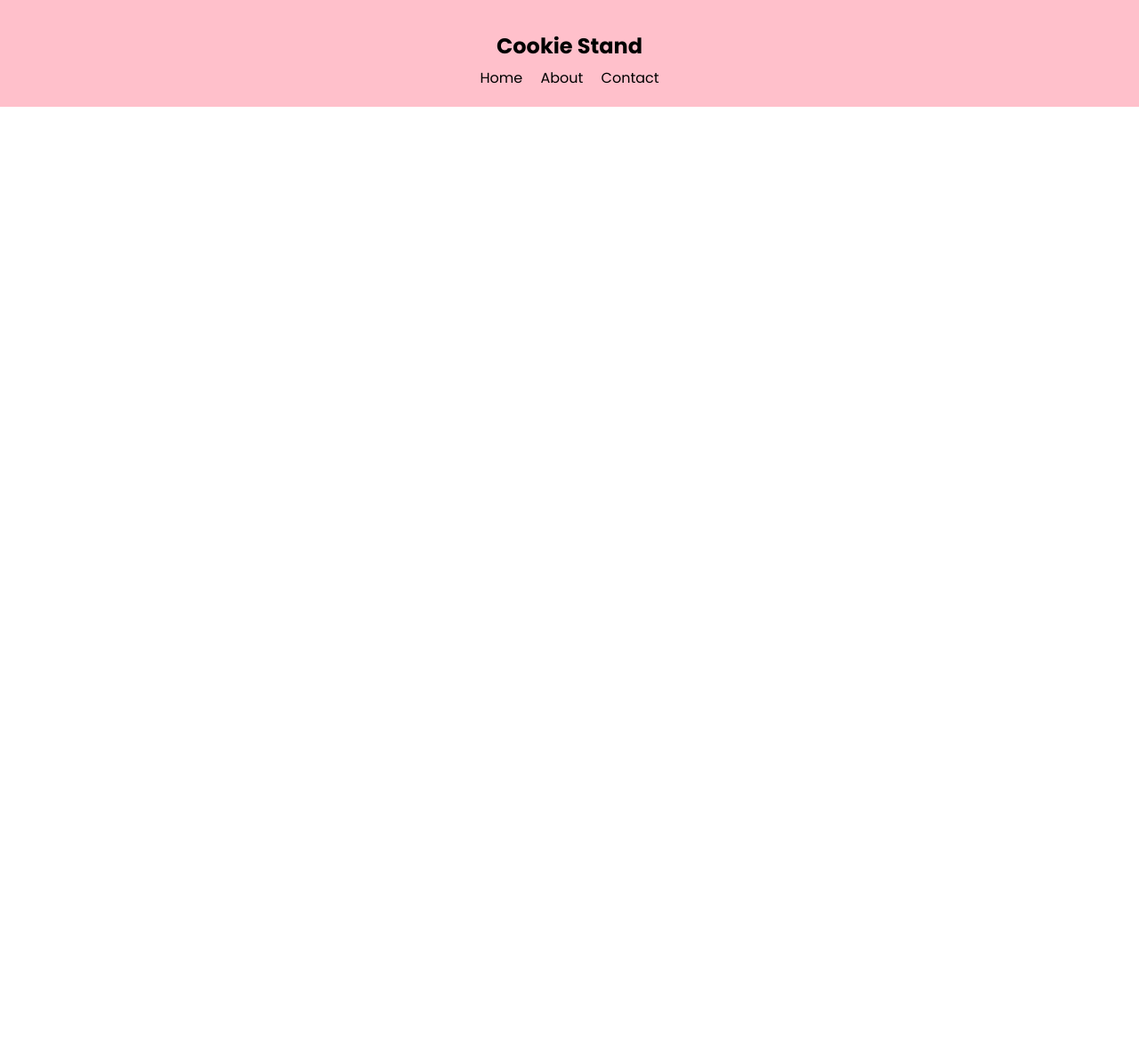
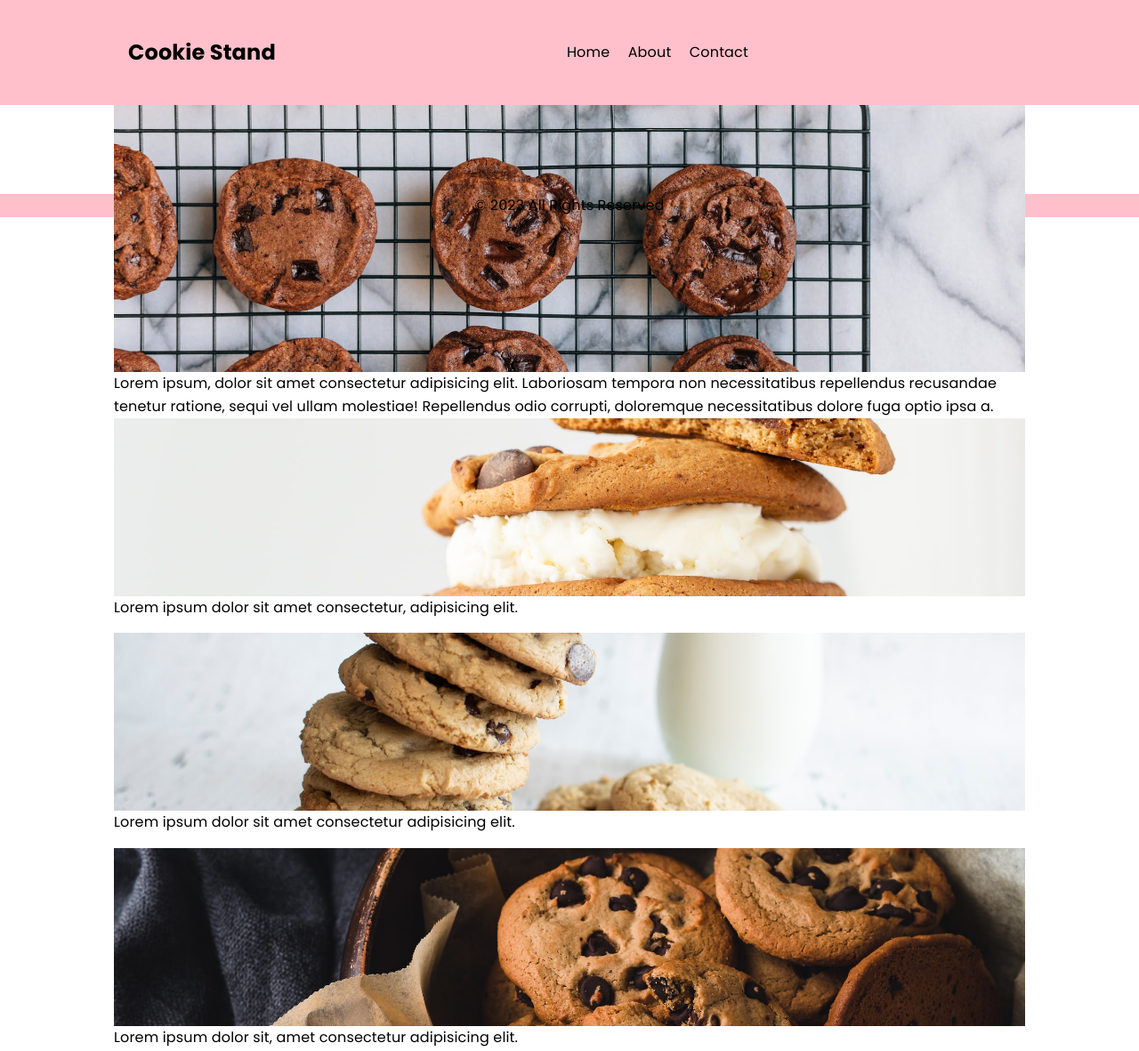
Before and after one commit to pestka86/cookie-stand1, a plain HTML site: page index.html in a window 1280 px wide. Shown: the whole page at 89% size. Before the commit the page ends 800 px from the top, so only its background shows below. Drawn offline with Linux system fonts and the light colour scheme.

Commit message:
update/changes to cookie stand page

```diff
--- a/index.html
+++ b/index.html
@@ -27,5 +27,35 @@
         </ul>
     </div>
     </header>
+    <main>
+        <div class="container main-container">
+            <section class="hero-section">
+            <img class="hero-img" src="images/hero.jpg" alt="cookies on the cooling rack">
+            <p class="">Lorem ipsum, dolor sit amet consectetur adipisicing elit. Laboriosam tempora non necessitatibus repellendus recusandae tenetur ratione, sequi vel ullam molestiae! Repellendus odio corrupti, doloremque necessitatibus dolore fuga optio ipsa a.</p>
+            </section>
+
+            <section class="cookie-section">
+                <div class="img-container">
+            <img class="cookie-img" src="images/cookie1.jpg" alt="cookie" />
+            <p>Lorem ipsum dolor sit amet consectetur, adipisicing elit.</p>
+            </div>
+
+            <div class="img-container">
+                <img class="cookie-img" src="images/cookie2.jpg" alt="cookie">
+                <p>Lorem ipsum dolor sit amet consectetur adipisicing elit.</p>
+                </div>
+                <div class="img-container">
+                    <img class="cookie-img" src="images/cookie3.jpg" alt="cookie">
+                    <p>Lorem ipsum dolor sit, amet consectetur adipisicing elit.</p>
+                    </div>
+
+            <section class="cookie-text-section">
+            <p></p>
+            </section>
+            </div>
+    </main>
+    <footer>
+        <span>&#169 2023 All Rights Reserved</span>
+    </footer>
 </body>
 </html>
--- a/style.css
+++ b/style.css
@@ -1,3 +1,5 @@
+/* forward slash opens those bracket to make own comments*/
+
 * {
     box-sizing: border-box;
 }
@@ -5,7 +7,15 @@
 body {
     font-family: 'Poppins', sans-serif;
      font-size: 1rem;
+     font-weight: 400;
+     letter-spacing: 0.01em;
+     line-height: 1.6;
      color: black;
+}
+
+img {
+    width: 100%;
+    display: block;
 }
 
 header {
@@ -14,12 +24,15 @@ header {
 
 .container {
     width: 90%;
+    max-width: 1024px;
     margin: 0 auto;
 }
 
 .header-container {
     padding: 1.5rem 0;
     text-align: center;
+    display: flex;
+    flex-direction: column;
 }
 
 h1 {
@@ -29,13 +42,72 @@ h1 {
 }
 
 li {
-    letter-spacing: none;
+    list-style: none;
     display: inline-block;
     margin: 0 0.5rem;
+    cursor: pointer;
+    transition: 0.5s;
 
 }
 
+li:hover {
+    color: white;
+}
 a {
     text-decoration: none;
     color: inherit;
 }
+/* inherit take comands from parent */
+
+
+.main-container {
+    height: 100px;
+
+}
+
+.hero-img {
+    max-height: 300px;
+    object-fit: cover;
+
+}
+
+.hero-text {
+    width: 90%;
+    max-width: 60ch;
+    margin: 0 2rem auto;
+}
+
+.cookie-section {
+    display: flex;
+    flex-direction: column;
+
+}
+
+.img-container {
+    margin-bottom: 1rem;
+}
+
+.cookie-img {
+    max-height: 200px;
+    object-fit: cover
+}
+
+
+
+@media (min-width: 700px) {
+    .header-container {
+      text-align: left;
+      flex-direction: row;
+      align-items: center;
+      justify-content: space-between;
+    }
+  }
+
+h1 {
+    margin: 0 0 0 1;
+}
+
+footer {
+    text-align: center;
+    background-color: pink;
+}
```
Also changed, not shown: images/cookie1.jpg (added), images/cookie2.jpg (added), images/cookie3.jpg (added), images/hero.jpg (added), 1 other file.
